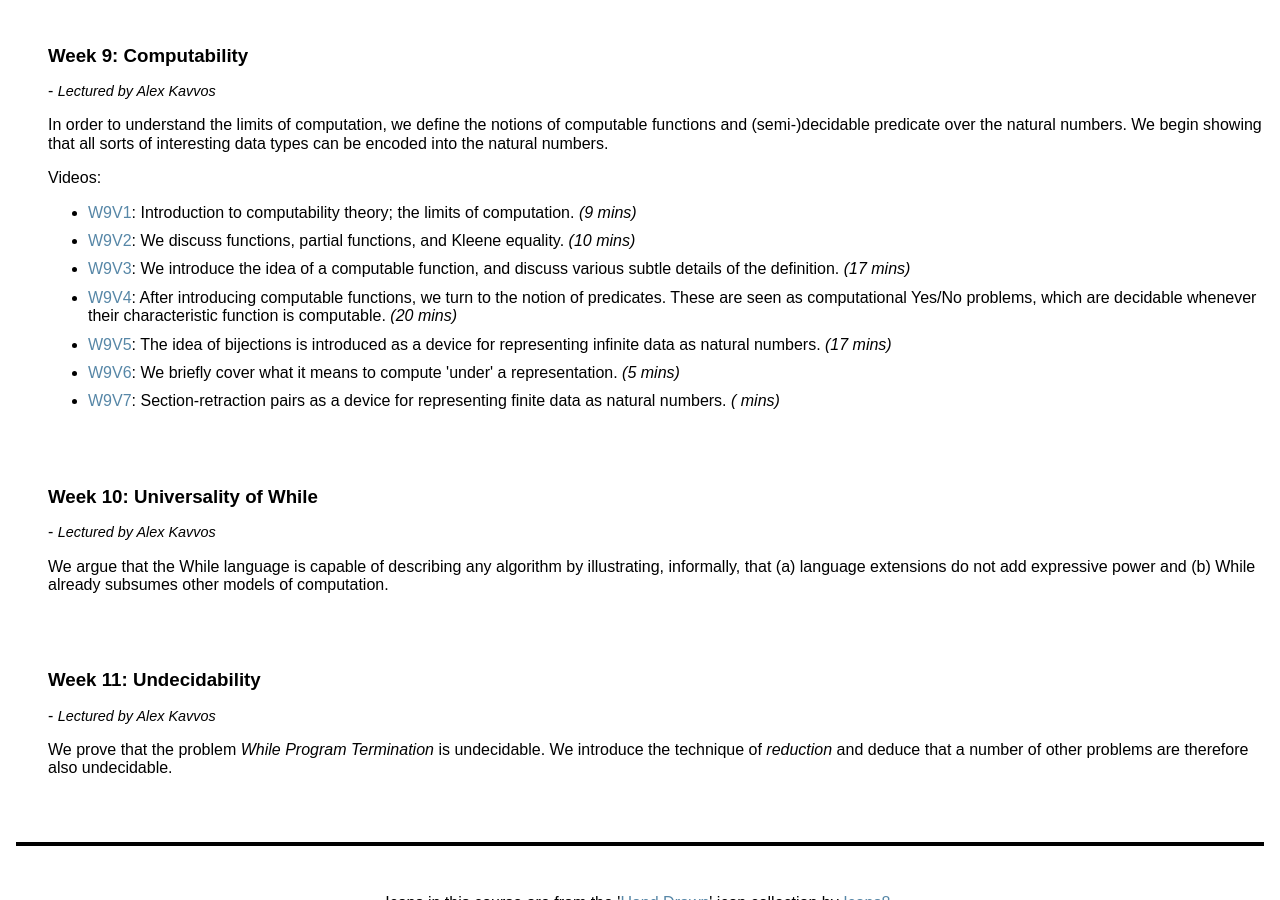
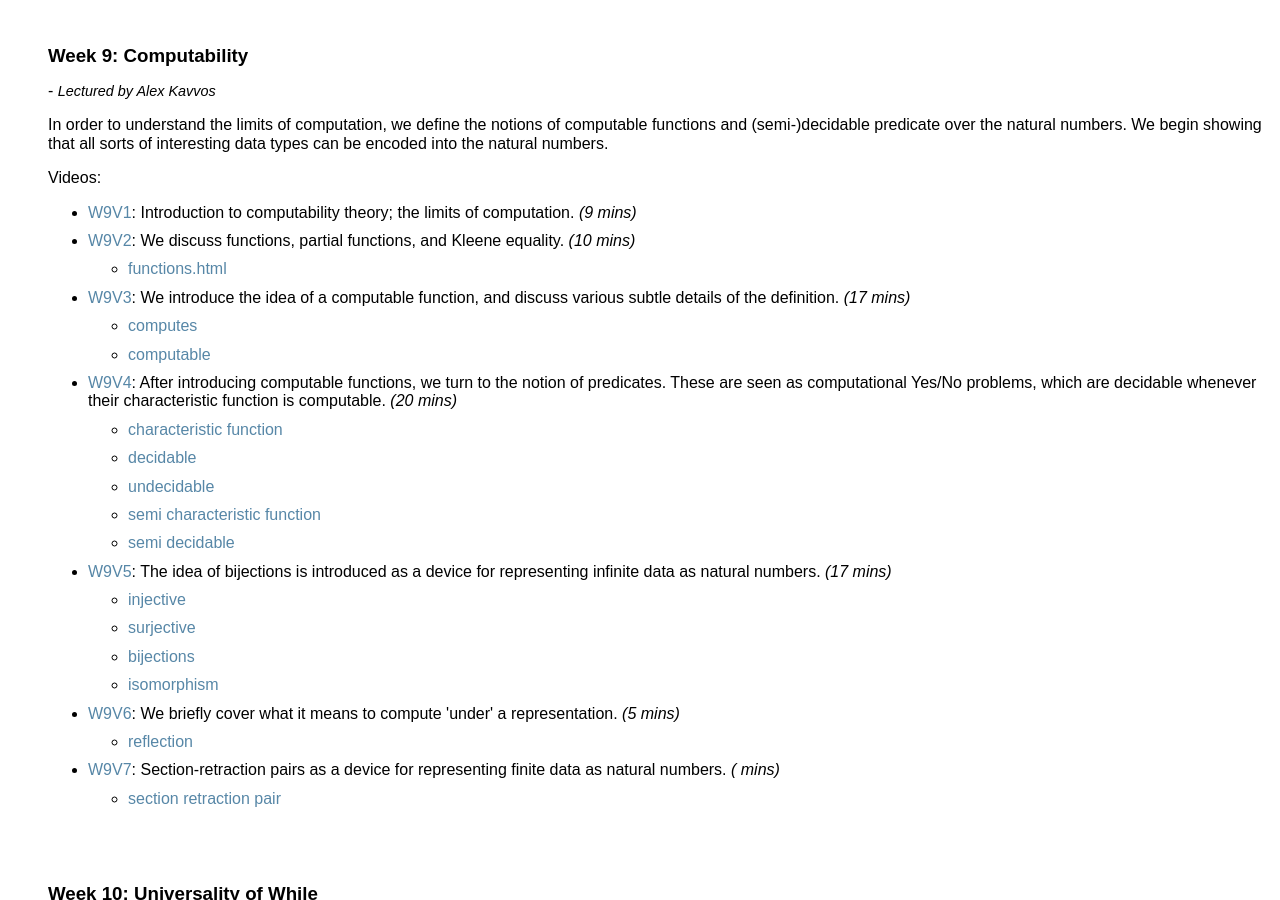
Before and after one commit to uob-coms20007/webpages, a Jekyll site: the page built from schedule.md, in a window 1280 px wide and 900 px high, scrolled down 5457 px. Built offline with Jekyll 4.4.1, drawn with Linux system fonts in a browser that asks for light colours; nearby versions of some CDN libraries; part of the change alters nothing that is shown.

Commit message:
adding references to Week 9

```diff
--- a/_data/weeks.yml
+++ b/_data/weeks.yml
@@ -282,29 +282,46 @@
     dsc: We discuss functions, partial functions, and Kleene equality.
     dur: 10
     url: https://web.microsoftstream.com/video/e3143019-62ad-4e3f-8cb1-67f535cc149c
+    ref:
+      - https://uob-coms20007.github.io/reference/prereqs/functions.html
   - num: 3
     dsc: We introduce the idea of a computable function, and discuss various subtle details of the definition.
     dur: 17
     url: https://web.microsoftstream.com/video/856e5393-fdab-4c45-8953-aa1885d7fd11
+    ref:
+      - https://uob-coms20007.github.io/reference/computability/functions.html#computes
+      - https://uob-coms20007.github.io/reference/computability/functions.html#computable
   - num: 4
     dsc: After introducing computable functions, we turn to the notion of predicates. These are seen as computational Yes/No problems, which are decidable whenever their characteristic function is computable.
     dur: 20
     url: https://web.microsoftstream.com/video/72dc7e28-ae7e-4429-a40d-66c37e9a79bc
+    ref:
+      - https://uob-coms20007.github.io/reference/computability/relations.html#characteristic-function
+      - https://uob-coms20007.github.io/reference/computability/relations.html#decidable
+      - https://uob-coms20007.github.io/reference/computability/relations.html#undecidable
+      - https://uob-coms20007.github.io/reference/computability/relations.html#semi-characteristic-function
+      - https://uob-coms20007.github.io/reference/computability/predicates.html#semi-decidable
   - num: 5
     dur: 17
     dsc: The idea of bijections is introduced as a device for representing infinite data as natural numbers.
     url: https://web.microsoftstream.com/video/a5a8f115-ec3b-4fb1-8d79-b9e5ef18a83c
+    ref:
+      - https://uob-coms20007.github.io/reference/computability/bijections.html#injective
+      - https://uob-coms20007.github.io/reference/computability/bijections.html#surjective
+      - https://uob-coms20007.github.io/reference/computability/bijections.html#bijections
+      - https://uob-coms20007.github.io/reference/computability/bijections.html#isomorphism
   - num: 6
     dur: 5
     dsc: We briefly cover what it means to compute 'under' a representation.
     url: https://web.microsoftstream.com/video/74f96159-28e3-46bb-907f-80922074a493
+    ref:
+      - https://uob-coms20007.github.io/reference/computability/reflection.html#reflection
   - num: 7
     dsc: Section-retraction pairs as a device for representing finite data as natural numbers.
     url: about:blank
+    ref:
+      - https://uob-coms20007.github.io/reference/computability/secretr.html#section-retraction-pair
   references:
-    - decision-problems
-    - decidable-(recursive)
-    - semidecidable-(recursively-enumerable)
     - decidability-of-automaton-emptiness
     - decidability-of-while-program-membership
     - decidability-of-existence-of-god
```
